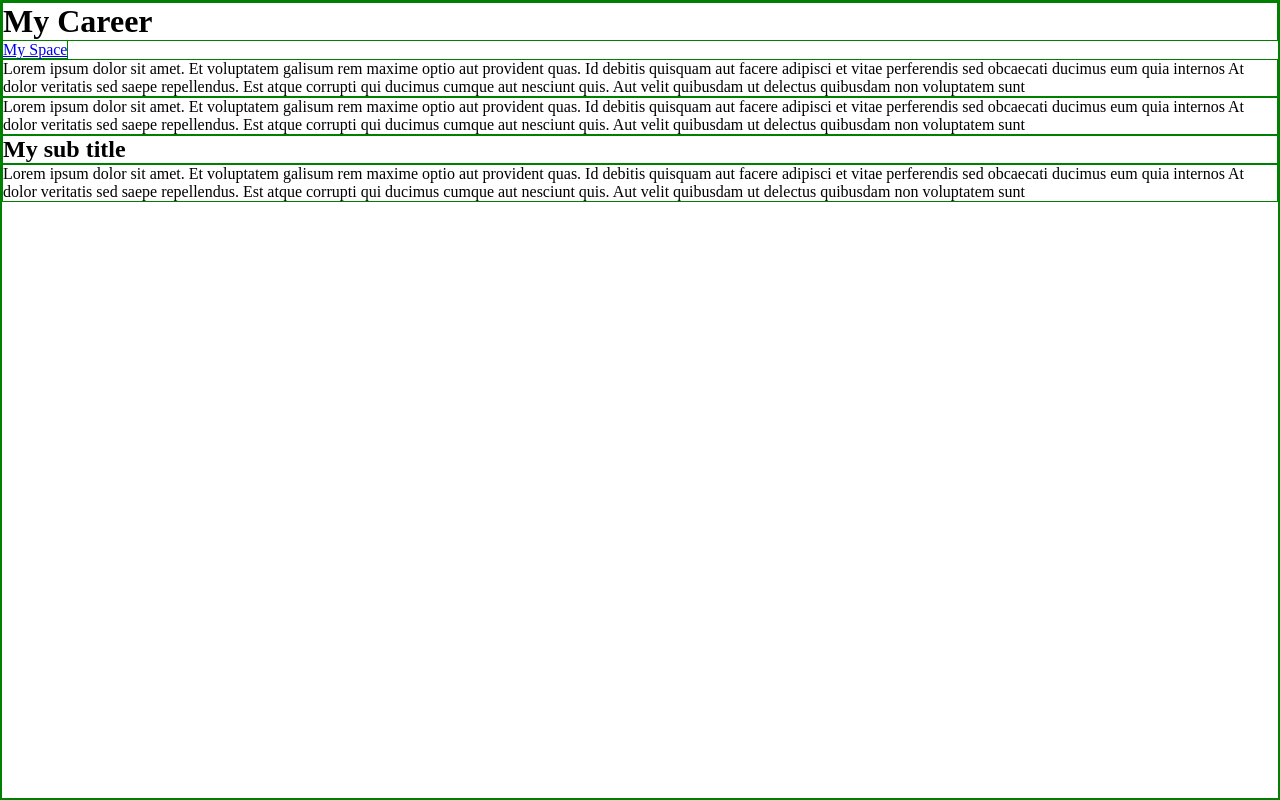
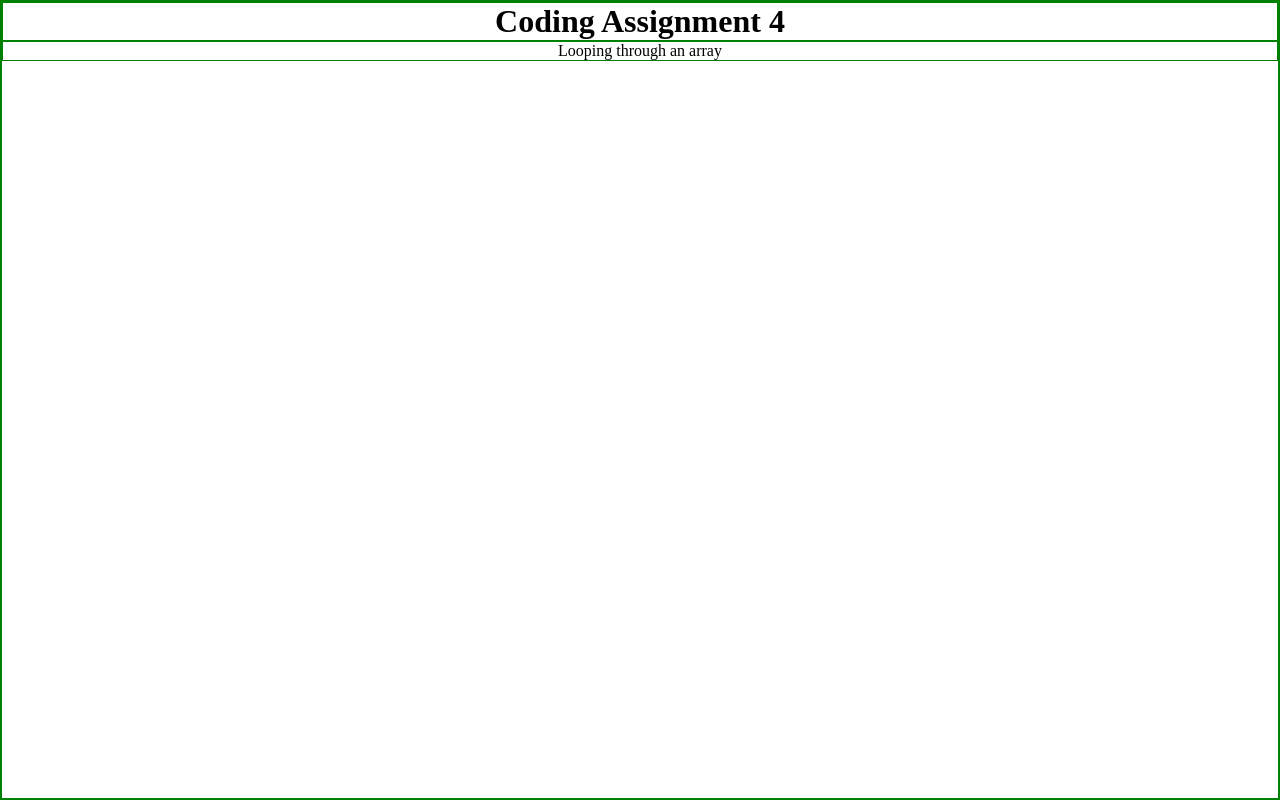
Before and after one commit to MohameddOuattara/myspace, a plain HTML site: page career.html in a window 1280 px wide. Drawn offline with Linux system fonts and the light colour scheme; files that its build step writes are made by us from their sources.

Commit message:
Update 10 jan 2023 02:18

```diff
--- /dev/null
+++ b/CSS/style.css
@@ -0,0 +1,7 @@
+* {
+    margin: 0px;
+    padding: 0px;
+    border : 1px solid green;
+    text-align: center;
+    font-family: font-family: 'Montserrat', sans-serif;
+}
--- a/career.html
+++ b/career.html
@@ -7,27 +7,7 @@
     <title>My Space</title>
 </head>
 <body>
-    <h1>My Career</h1>
-    <a href="index.html">My Space</a>
-    <p>
-        Lorem ipsum dolor sit amet. Et voluptatem galisum rem maxime optio aut provident quas.
-        Id debitis quisquam aut facere adipisci et vitae perferendis sed obcaecati ducimus eum
-        quia internos At dolor veritatis sed saepe repellendus. Est atque corrupti qui ducimus
-        cumque aut nesciunt quis. Aut velit quibusdam ut delectus quibusdam non voluptatem sunt
-    </p>
-    <p>
-        Lorem ipsum dolor sit amet. Et voluptatem galisum rem maxime optio aut provident quas.
-        Id debitis quisquam aut facere adipisci et vitae perferendis sed obcaecati ducimus eum
-        quia internos At dolor veritatis sed saepe repellendus. Est atque corrupti qui ducimus
-        cumque aut nesciunt quis. Aut velit quibusdam ut delectus quibusdam non voluptatem sunt
-    </p>
-
-    <h2>My sub title</h2>
-    <p>
-        Lorem ipsum dolor sit amet. Et voluptatem galisum rem maxime optio aut provident quas.
-        Id debitis quisquam aut facere adipisci et vitae perferendis sed obcaecati ducimus eum
-        quia internos At dolor veritatis sed saepe repellendus. Est atque corrupti qui ducimus
-        cumque aut nesciunt quis. Aut velit quibusdam ut delectus quibusdam non voluptatem sunt
-    </p>
+    <h1>Coding Assignment 4</h1>
+    <p>Looping through an array</p>
 </body>
 </html>
--- a/style.css
+++ /dev/null
@@ -1,5 +0,0 @@
-* {
-    margin: 0px;
-    padding: 0px;
-    border : 1px solid green;
-}
```
Also changed, not shown: index.html (+1 -0 lines).
